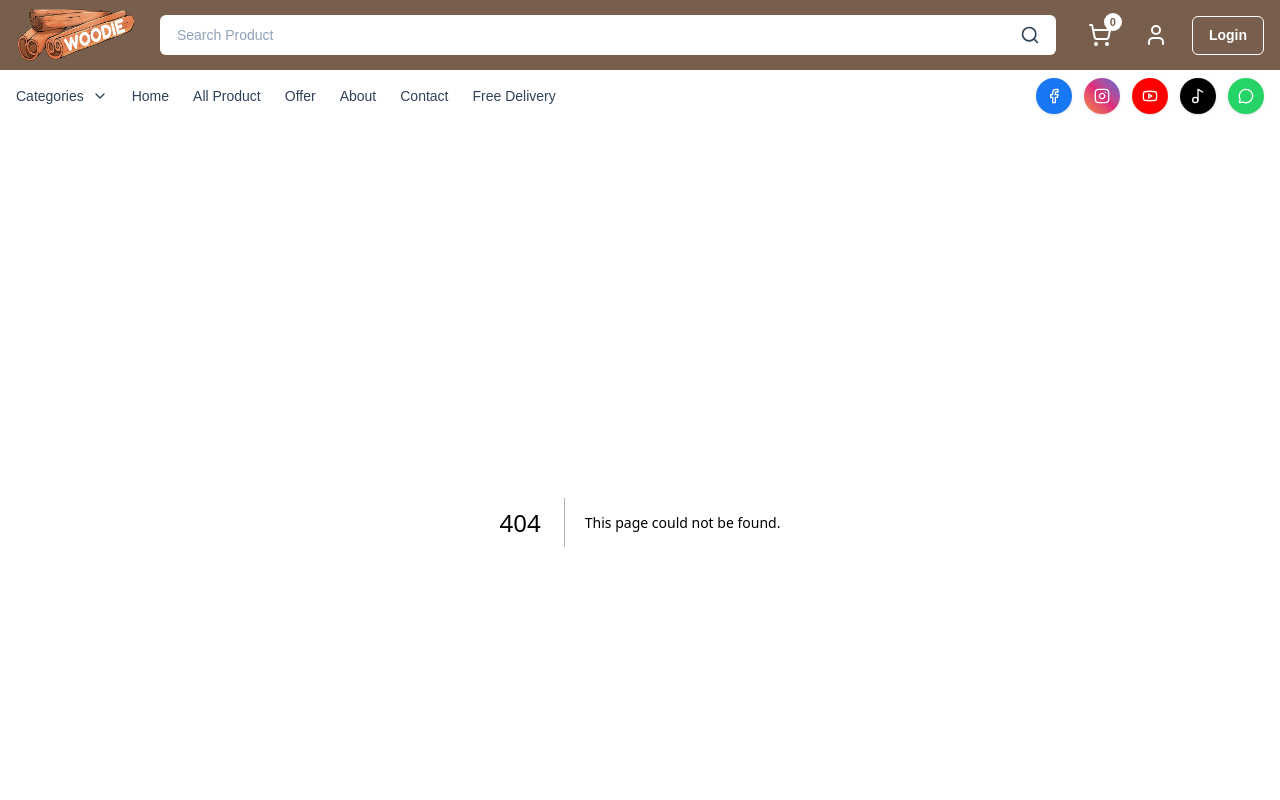
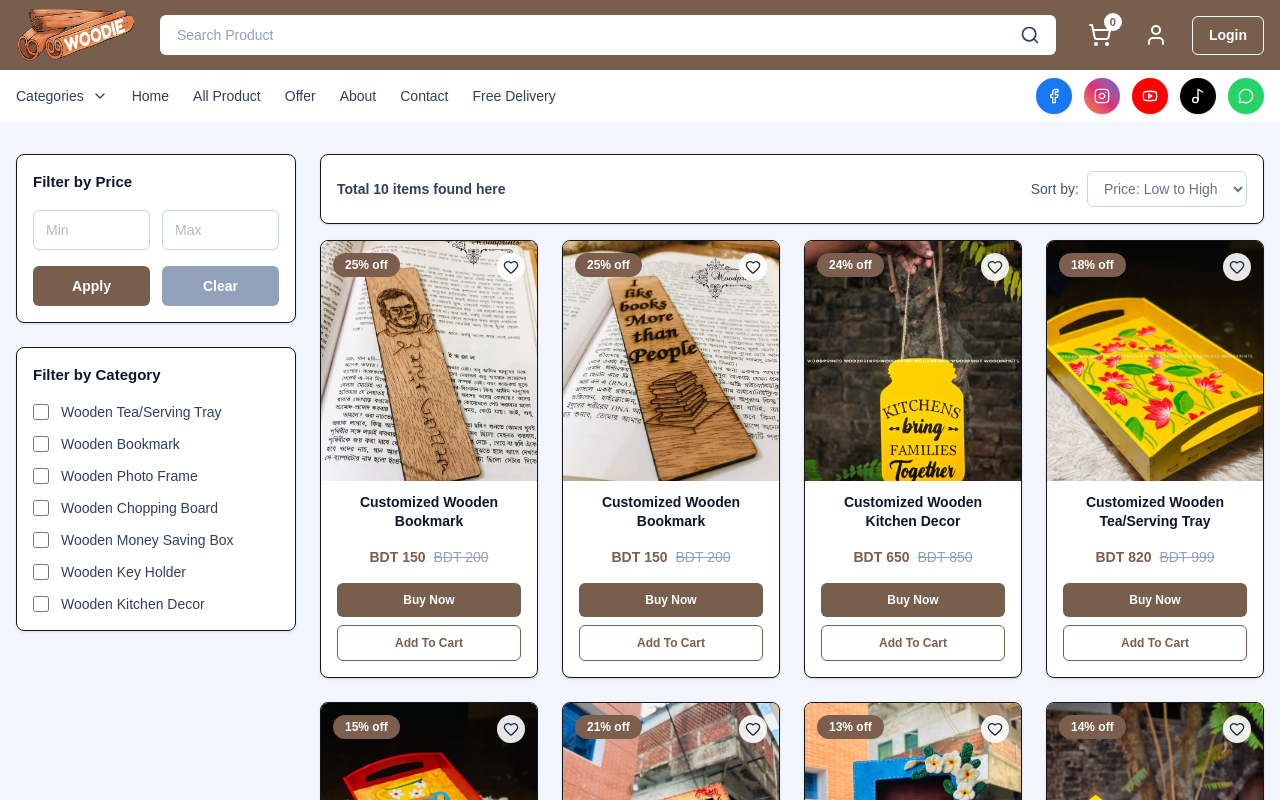
Before and after one commit to santuchy/woodiebd, a Next.js app: page /allproducts in a window 1280 px wide. Before the commit this address had no page. Shown: the top 800 px of the page. Built offline with nearby package versions, Linux system fonts and the light colour scheme.

Commit message:
added all product page

```diff
--- /dev/null
+++ b/src/app/allproducts/page.jsx
@@ -0,0 +1,319 @@
+"use client";
+
+import { useMemo, useState } from "react";
+import Link from "next/link";
+import { Heart } from "lucide-react";
+
+const PRODUCTS = [
+  {
+    id: "kitchen-decor",
+    discount: "24% off",
+    title: "Customized Wooden Kitchen Decor",
+    price: 650,
+    oldPrice: 850,
+    img: "/product/11.jpg",
+    category: "Wooden Kitchen Decor",
+  },
+  {
+    id: "key-holder",
+    discount: "14% off",
+    title: "Customized Wooden Key Holder",
+    price: 1200,
+    oldPrice: 1400,
+    img: "/product/12.jpg",
+    category: "Wooden Key Holder",
+  },
+  {
+    id: "money-box",
+    discount: "14% off",
+    title: "Customized Wooden Money Saving Box",
+    price: 1500,
+    oldPrice: 1750,
+    img: "/product/13.jpg",
+    category: "Wooden Money Saving Box",
+  },
+  {
+    id: "chopping-board",
+    discount: "14% off",
+    title: "Customized Wooden Chopping Board",
+    price: 1800,
+    oldPrice: 2100,
+    img: "/product/14.jpg",
+    category: "Wooden Chopping Board",
+  },
+  {
+    id: "photo-frame-1",
+    discount: "13% off",
+    title: "Customized Wooden Photo Frame",
+    price: 1050,
+    oldPrice: 1200,
+    img: "/product/15.jpg",
+    category: "Wooden Photo Frame",
+  },
+  {
+    id: "photo-frame-2",
+    discount: "21% off",
+    title: "Customized Wooden Photo Frame",
+    price: 950,
+    oldPrice: 1200,
+    img: "/product/16.jpg",
+    category: "Wooden Photo Frame",
+  },
+  {
+    id: "bookmark-1",
+    discount: "25% off",
+    title: "Customized Wooden Bookmark",
+    price: 150,
+    oldPrice: 200,
+    img: "/product/17.jpg",
+    category: "Wooden Bookmark",
+  },
+  {
+    id: "bookmark-2",
+    discount: "25% off",
+    title: "Customized Wooden Bookmark",
+    price: 150,
+    oldPrice: 200,
+    img: "/product/18.jpg",
+    category: "Wooden Bookmark",
+  },
+  {
+    id: "tray-1",
+    discount: "15% off",
+    title: "Customized Wooden Tea/Serving Tray",
+    price: 850,
+    oldPrice: 1000,
+    img: "/product/19.jpg",
+    category: "Wooden Tea/Serving Tray",
+  },
+  {
+    id: "tray-2",
+    discount: "18% off",
+    title: "Customized Wooden Tea/Serving Tray",
+    price: 820,
+    oldPrice: 999,
+    img: "/product/20.jpg",
+    category: "Wooden Tea/Serving Tray",
+  },
+];
+
+const ALL_CATEGORIES = [
+  "Wooden Tea/Serving Tray",
+  "Wooden Bookmark",
+  "Wooden Photo Frame",
+  "Wooden Chopping Board",
+  "Wooden Money Saving Box",
+  "Wooden Key Holder",
+  "Wooden Kitchen Decor",
+];
+
+export default function ProductsPage() {
+  const [min, setMin] = useState("");
+  const [max, setMax] = useState("");
+  const [appliedMin, setAppliedMin] = useState("");
+  const [appliedMax, setAppliedMax] = useState("");
+
+  const [selectedCats, setSelectedCats] = useState([]);
+  const [sort, setSort] = useState("price-asc"); // price-asc | price-desc
+
+  const toggleCat = (cat) => {
+    setSelectedCats((prev) =>
+      prev.includes(cat) ? prev.filter((c) => c !== cat) : [...prev, cat]
+    );
+  };
+
+  const clearAll = () => {
+    setMin("");
+    setMax("");
+    setAppliedMin("");
+    setAppliedMax("");
+    setSelectedCats([]);
+    setSort("price-asc");
+  };
+
+  const applyPrice = () => {
+    setAppliedMin(min);
+    setAppliedMax(max);
+  };
+
+  const filtered = useMemo(() => {
+    let list = [...PRODUCTS];
+
+    // category filter
+    if (selectedCats.length > 0) {
+      list = list.filter((p) => selectedCats.includes(p.category));
+    }
+
+    // price filter (applied)
+    const minN = appliedMin === "" ? null : Number(appliedMin);
+    const maxN = appliedMax === "" ? null : Number(appliedMax);
+
+    if (minN !== null && !Number.isNaN(minN)) {
+      list = list.filter((p) => p.price >= minN);
+    }
+    if (maxN !== null && !Number.isNaN(maxN)) {
+      list = list.filter((p) => p.price <= maxN);
+    }
+
+    if (sort === "price-asc") list.sort((a, b) => a.price - b.price);
+    if (sort === "price-desc") list.sort((a, b) => b.price - a.price);
+
+    return list;
+  }, [selectedCats, appliedMin, appliedMax, sort]);
+
+  return (
+    <section className="w-full bg-[#F3F6FF] py-8">
+      <div className="mx-auto max-w-7xl px-4">
+        <div className="grid grid-cols-1 gap-6 lg:grid-cols-[280px_1fr]">
+          {/* left sidebar */}
+          <aside className="space-y-6">
+            {/* Filter */}
+            <div className="rounded-lg border bg-white p-4 shadow-sm">
+              <h3 className="text-[15px] font-semibold text-slate-900">
+                Filter by Price
+              </h3>
+
+              <div className="mt-4 grid grid-cols-2 gap-3">
+                <input
+                  value={min}
+                  onChange={(e) => setMin(e.target.value)}
+                  placeholder="Min"
+                  className="h-10 w-full rounded-md border border-slate-300 px-3 text-gray-500 text-sm outline-none focus:border-[#785E4C]"
+                />
+                <input
+                  value={max}
+                  onChange={(e) => setMax(e.target.value)}
+                  placeholder="Max"
+                  className="h-10 w-full rounded-md border border-slate-300 px-3 text-gray-500 text-sm outline-none focus:border-[#785E4C]"
+                />
+              </div>
+
+              <div className="mt-4 flex gap-3">
+                <button
+                  onClick={applyPrice}
+                  className="h-10 flex-1 rounded-md bg-[#785E4C] text-sm font-semibold text-white hover:opacity-95"
+                >
+                  Apply
+                </button>
+                <button
+                  onClick={clearAll}
+                  className="h-10 flex-1 rounded-md bg-slate-400 text-sm font-semibold text-white hover:opacity-95"
+                >
+                  Clear
+                </button>
+              </div>
+            </div>
+
+            <div className="rounded-lg border bg-white p-4 shadow-sm">
+              <h3 className="text-[15px] font-semibold text-slate-900">
+                Filter by Category
+              </h3>
+
+              <div className="mt-4 space-y-3">
+                {ALL_CATEGORIES.map((cat) => (
+                  <label
+                    key={cat}
+                    className="flex cursor-pointer items-center gap-3 text-sm text-slate-700"
+                  >
+                    <input
+                      type="checkbox"
+                      checked={selectedCats.includes(cat)}
+                      onChange={() => toggleCat(cat)}
+                      className="h-4 w-4 accent-[#785E4C]"
+                    />
+                    {cat}
+                  </label>
+                ))}
+              </div>
+            </div>
+          </aside>
+
+          {/* right side content */}
+          <div className="space-y-4">
+            {/* top bar */}
+            <div className="flex flex-col gap-3 rounded-lg border bg-white p-4 shadow-sm sm:flex-row sm:items-center sm:justify-between">
+              <p className="text-sm font-semibold text-slate-700">
+                Total {filtered.length} items found here
+              </p>
+
+              <div className="flex items-center gap-2">
+                <span className="text-sm text-slate-600">Sort by:</span>
+                <select
+                  value={sort}
+                  onChange={(e) => setSort(e.target.value)}
+                  className="h-9 rounded-md border border-slate-200 bg-white px-3 text-gray-500 border-slate-300 text-sm outline-none focus:border-[#785E4C]"
+                >
+                  <option value="price-asc">Price: Low to High</option>
+                  <option value="price-desc">Price: High to Low</option>
+                </select>
+              </div>
+            </div>
+
+            {/* products grid */}
+            <div className="grid grid-cols-1 gap-6 sm:grid-cols-2 lg:grid-cols-4">
+              {filtered.map((item) => (
+                <ProductCard key={item.id} item={item} />
+              ))}
+            </div>
+          </div>
+        </div>
+      </div>
+    </section>
+  );
+}
+
+function ProductCard({ item }) {
+  return (
+    <div className="overflow-hidden rounded-lg border bg-white shadow-sm">
+      {/* product pic */}
+      <Link
+        href={`/product/${item.id}`}
+        className="relative block h-[240px] w-full overflow-hidden bg-slate-100"
+      >
+        <span className="absolute left-3 top-3 z-10 rounded-full bg-[#7B5E4D] px-3 py-1 text-xs font-semibold text-white">
+          {item.discount}
+        </span>
+
+        <button
+          type="button"
+          onClick={(e) => e.preventDefault()}
+          className="absolute right-3 top-3 z-10 flex h-7 w-7 items-center justify-center rounded-full bg-white/90 hover:bg-white"
+          aria-label="Wishlist"
+        >
+          <Heart className="h-4 w-4 text-slate-800" />
+        </button>
+
+        <img
+          src={item.img}
+          alt={item.title}
+          className="h-full w-full object-cover"
+        />
+      </Link>
+
+      {/* price info */}
+      <div className="px-4 pb-4 pt-3">
+        <h3 className="min-h-[42px] text-center text-[14px] font-semibold leading-snug text-slate-900">
+          {item.title}
+        </h3>
+
+        <div className="mt-3 flex items-center justify-center gap-2 text-sm">
+          <span className="font-semibold text-[#7B5E4D]">
+            BDT {item.price}
+          </span>
+          <span className="text-slate-400 line-through">
+            BDT {item.oldPrice}
+          </span>
+        </div>
+
+        <div className="mt-4 space-y-2">
+          <button className="w-full rounded-md bg-[#785E4C] py-2 text-[12px] font-semibold text-white hover:opacity-95">
+            Buy Now
+          </button>
+          <button className="w-full rounded-md border border-[#785E4C] py-2 text-[12px] font-semibold text-[#785E4C] hover:bg-[#785E4C] hover:text-white">
+            Add To Cart
+          </button>
+        </div>
+      </div>
+    </div>
+  );
+}
--- a/src/app/components/NavBar.jsx
+++ b/src/app/components/NavBar.jsx
@@ -93,7 +93,7 @@ export default function Navbar() {
             <Link href="/" className="py-2 hover:text-slate-900">
               Home
             </Link>
-            <Link href="/" className="py-2 hover:text-slate-900">
+            <Link href="/allproducts" className="py-2 hover:text-slate-900">
               All Product
             </Link>
             <Link href="/" className="py-2 hover:text-slate-900">
--- a/src/app/product/[id]/page.js
+++ b/src/app/product/[id]/page.js
@@ -200,13 +200,11 @@ export default function ProductDetailsPage() {
                       </Link>
                     </div>
 
-                    <div className="flex items-center gap-3 pt-1">
+                    <div className="items-center gap-3 pt-1">
                       <button className="flex h-10 w-10 items-center justify-center rounded-md bg-slate-100 hover:bg-slate-200">
                         <Heart className="h-5 w-5 text-slate-700" />
                       </button>
-                      <button className="flex h-10 w-10 items-center justify-center rounded-md bg-slate-100 hover:bg-slate-200">
-                        <Share2 className="h-5 w-5 text-slate-700" />
-                      </button>
+
                     </div>
                   </div>
 
```
